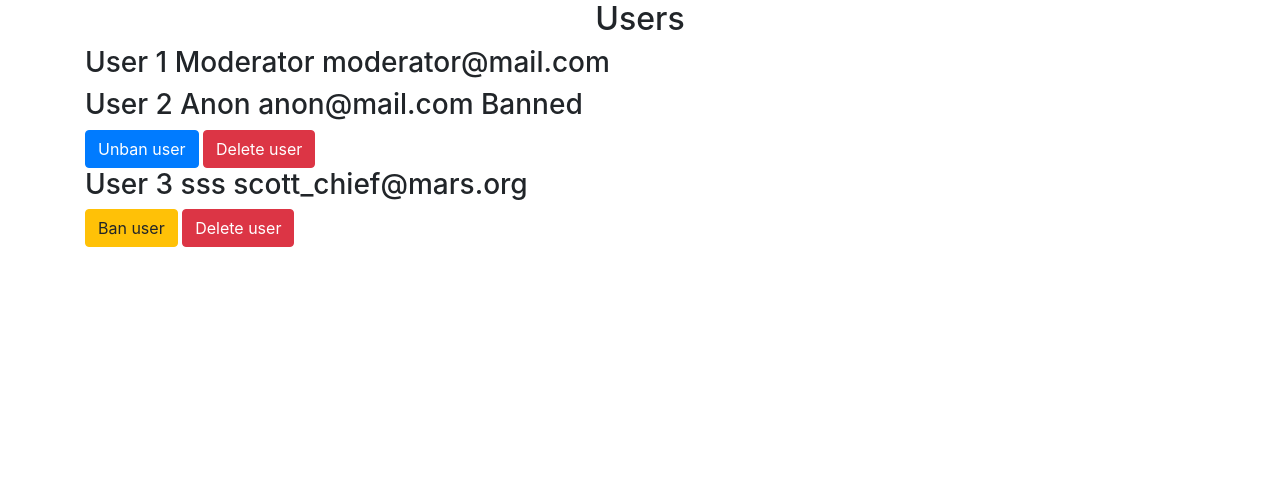
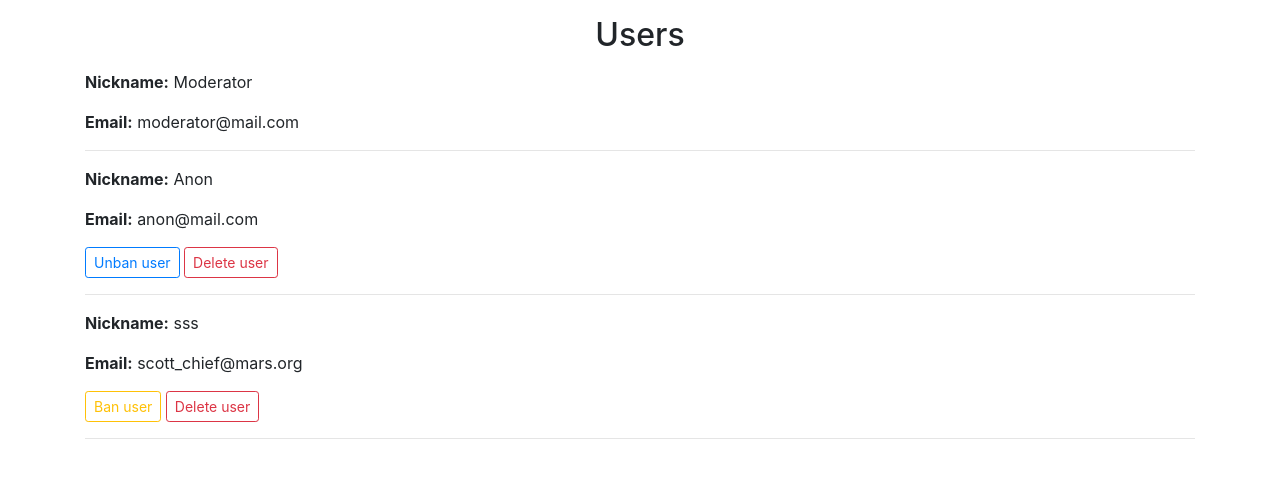
Before and after one commit to Wieceslaw/yandex-lyceum-web-project, a Flask app: page /users_list in a window 1280 px wide. Shown: the part 56-534 px from the top of the page. Run offline with Flask 2, Linux system fonts and the light colour scheme; a user stored in the database is signed in; data comes from the database, SQL or seed files in the repository; both versions use the stored data as it was after the commit; some libraries are stand-ins or nearby versions.

Commit message:
Add files via upload

```diff
--- a/main.py
+++ b/main.py
@@ -36,7 +36,6 @@ def find_topics(theme_id):
 def decode(message_id):
     db_sess = db_session.create_session()
     image = db_sess.query(Messages).filter(Messages.id == message_id).one()
-    print(image.binary)
     if image:
         binary = b64encode(image.binary).decode('utf-8')
     else:
--- a/templates/main.html
+++ b/templates/main.html
@@ -2,7 +2,7 @@
 
 {% block content %}
 
-<h2 align="center">Forum</h2>
+<h2 align="center" class="m-3">Forum</h2>
 {% if current_user.moderator %}
 <a href="/theme_add" class="btn btn-primary mr-3">Add theme</a>
 {% endif %}
--- a/templates/theme.html
+++ b/templates/theme.html
@@ -2,7 +2,7 @@
 
 {% block content %}
 
-<h2 align="center">{{theme.name}}</h2>
+<h2 align="center" class="m-3">{{theme.name}}</h2>
 <a href="/" class="btn btn-secondary mr-3">Back to themes</a>
 {% if current_user.is_authenticated %}
 <a href="/topic_add/{{ theme.id }}" class="btn btn-primary">Add topic</a>
--- a/templates/topic.html
+++ b/templates/topic.html
@@ -41,7 +41,6 @@
         {% if current_user.moderator or current_user == item.user %}
         <a href="/message_delete/{{ item.id }}" class="btn btn-outline-danger btn-sm">Delete</a>
         {% endif %}
-
     </div>
     <hr>
 {% endfor %}
--- a/templates/users_list.html
+++ b/templates/users_list.html
@@ -1,29 +1,25 @@
 {% extends "base.html" %}
 
 {% block content %}
-<h2 align="center">Users</h2>
-{% for item in users %}
-<div>
-    <h3>User {{ item.id }} {{ item.nickname }} {{ item.email }}
-        {% if item.banned %}
-        Banned
-        {% endif %}</h3>
+<h2 align="center" class="m-3">Users</h2>
+
+<div class="">
+    {% for item in users %}
+    <div>
+        <p class=""><b>Nickname:</b> {{ item.nickname }}</p>
+        <p class=""><b>Email:</b> {{ item.email }}</p>
+        <div>
+            {% if not item.moderator %}
+            {% if item.banned %}
+            <a href="/user_unban/{{ item.id }}" class="btn-sm btn btn-outline-primary">Unban user</a>
+            {% else %}
+            <a href="/user_ban/{{ item.id }}" class="btn-sm btn btn-outline-warning">Ban user</a>
+            {% endif %}
+            <a href="/user_delete/{{ item.id }}" class="btn-sm btn btn-outline-danger">Delete user</a>
+            {% endif %}
+        </div>
+    </div><hr>
+    {% endfor %}
 </div>
-{% if not item.moderator %}
-<div>
-    {% if item.banned %}
-    <a href="/user_unban/{{ item.id }}" class="btn btn-primary">
-        Unban user
-    </a>
-    {% else %}
-    <a href="/user_ban/{{ item.id }}" class="btn btn-warning">
-        Ban user
-    </a>
-    {% endif %}
-    <a href="/user_delete/{{ item.id }}" class="btn btn-danger">
-        Delete user
-    </a>
-</div>
-{% endif %}
-{% endfor %}
+
 {% endblock %}
```
Also changed, not shown: db/main.db.
